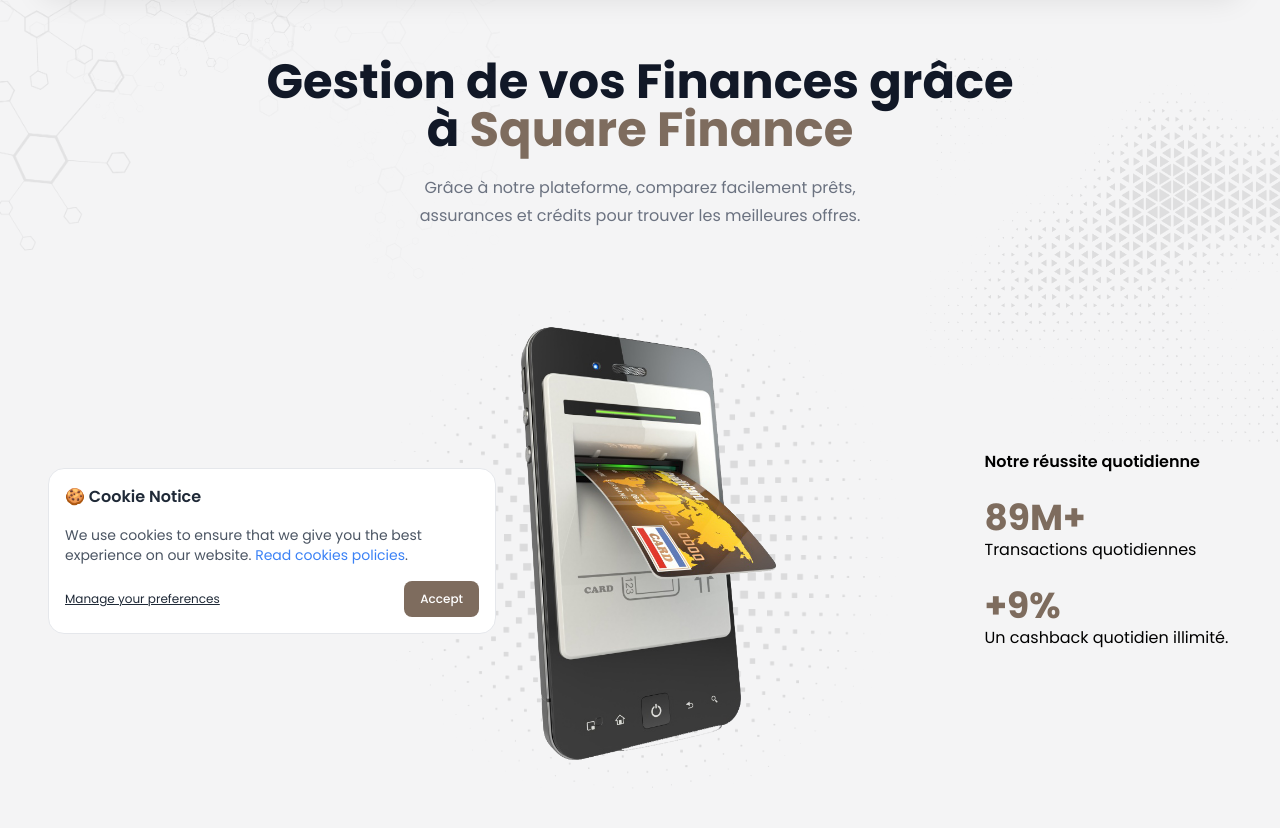
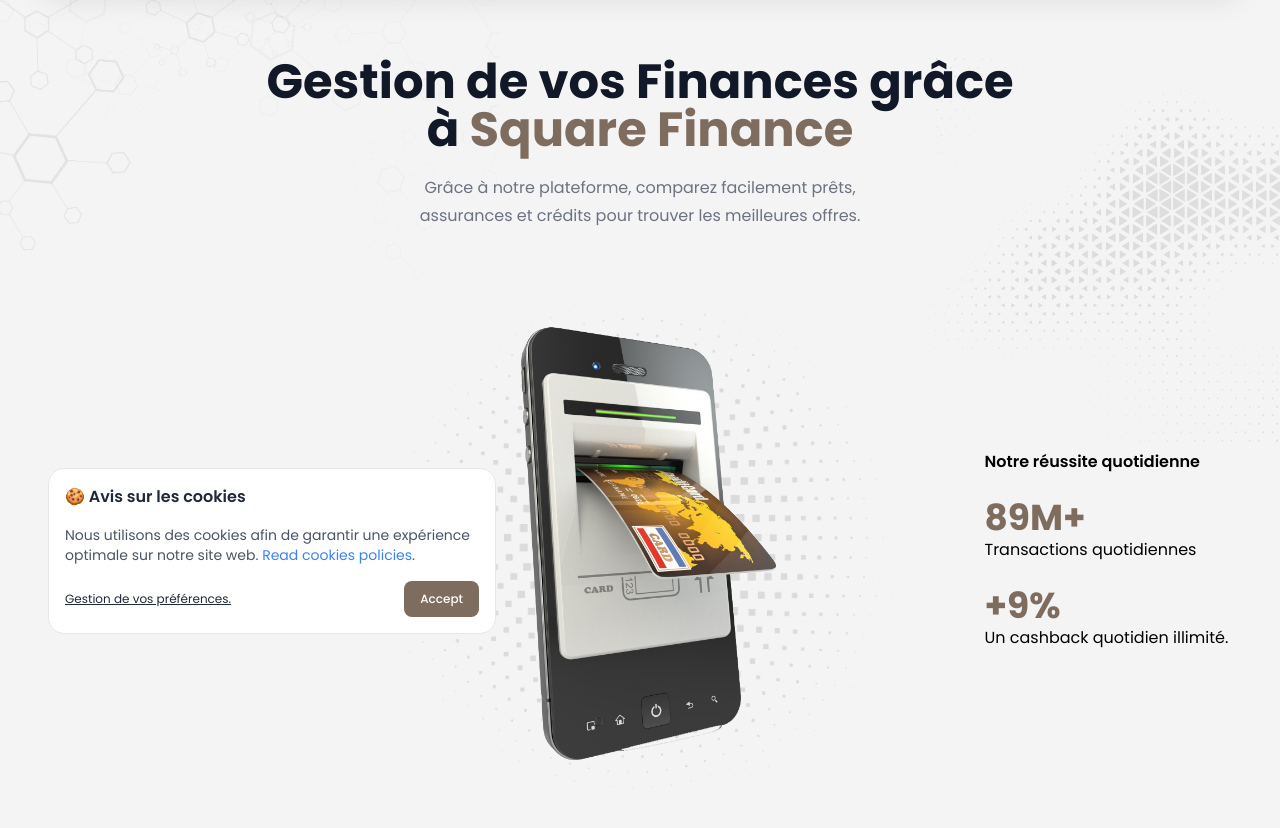
Before and after one commit to hax0-r/fiverr_bank_3, a website: page index.html in a window 1280 px wide. Shown: the part 102-930 px from the top of the page. Drawn offline with nearby package versions, Linux system fonts and the light colour scheme; grey boxes are pictures that could not be loaded.

Commit message:
first commit

```diff
--- a/index.html
+++ b/index.html
@@ -18,15 +18,14 @@
   <div class="hidden" id="cookies">
     <section
       class="fixed max-w-md  z-50 p-4 mx-auto bg-white border border-gray-200 left-12 bottom-16 rounded-2xl">
-      <h2 class="font-semibold text-gray-800 del:text-white">🍪 Cookie Notice</h2>
+      <h2 class="font-semibold text-gray-800 del:text-white">🍪 Avis sur les cookies</h2>
 
-      <p class="mt-4 text-sm text-gray-600 del:text-gray-300">We use cookies to ensure that we give you the best
-        experience on our website. <a href="#" class="text-blue-500 hover:underline">Read cookies policies</a>. </p>
+      <p class="mt-4 text-sm text-gray-600 del:text-gray-300">Nous utilisons des cookies afin de garantir une expérience optimale sur notre site web. <a href="#" class="text-blue-500 hover:underline">Read cookies policies</a>. </p>
 
       <div class="flex items-center justify-between mt-4 gap-x-4 shrink-0">
         <button
           class="text-xs text-gray-800 underline transition-colors duration-300 del:text-white del:hover:text-gray-400 hover:text-gray-600 focus:outline-none">
-          Manage your preferences
+          Gestion de vos préférences.
         </button>
 
         <button
```
